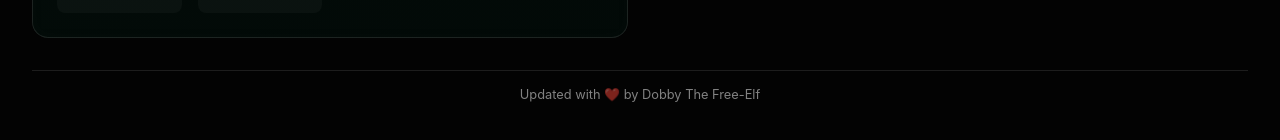
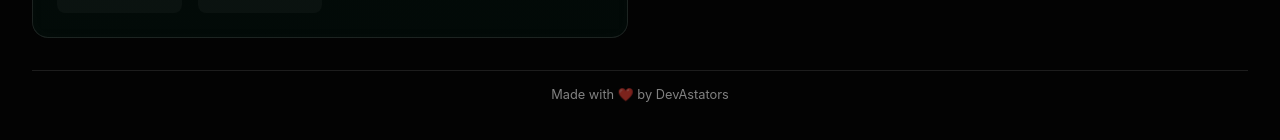
Before and after one commit to azeebneuron/soft-engg-project-jan-2025-se-Jan-31, a Vue app in the folder vue-project/: page /instructor in a window 1280 px wide. Shown: the part 1218-1358 px from the top of the page. Built offline with nearby package versions, Linux system fonts and the light colour scheme; no server answers; sample sign-in values are in the browser's storage.

Commit message:
Credit goes to the team

```diff
--- a/vue-project/src/views/InstructorDashboard.vue
+++ b/vue-project/src/views/InstructorDashboard.vue
@@ -111,7 +111,7 @@
     </div>
 
     <footer class="dashboard-footer">
-      Updated with ❤️ by Dobby The Free-Elf
+      Made with ❤️ by DevAstators
     </footer>
   </div>
 </template>
```
